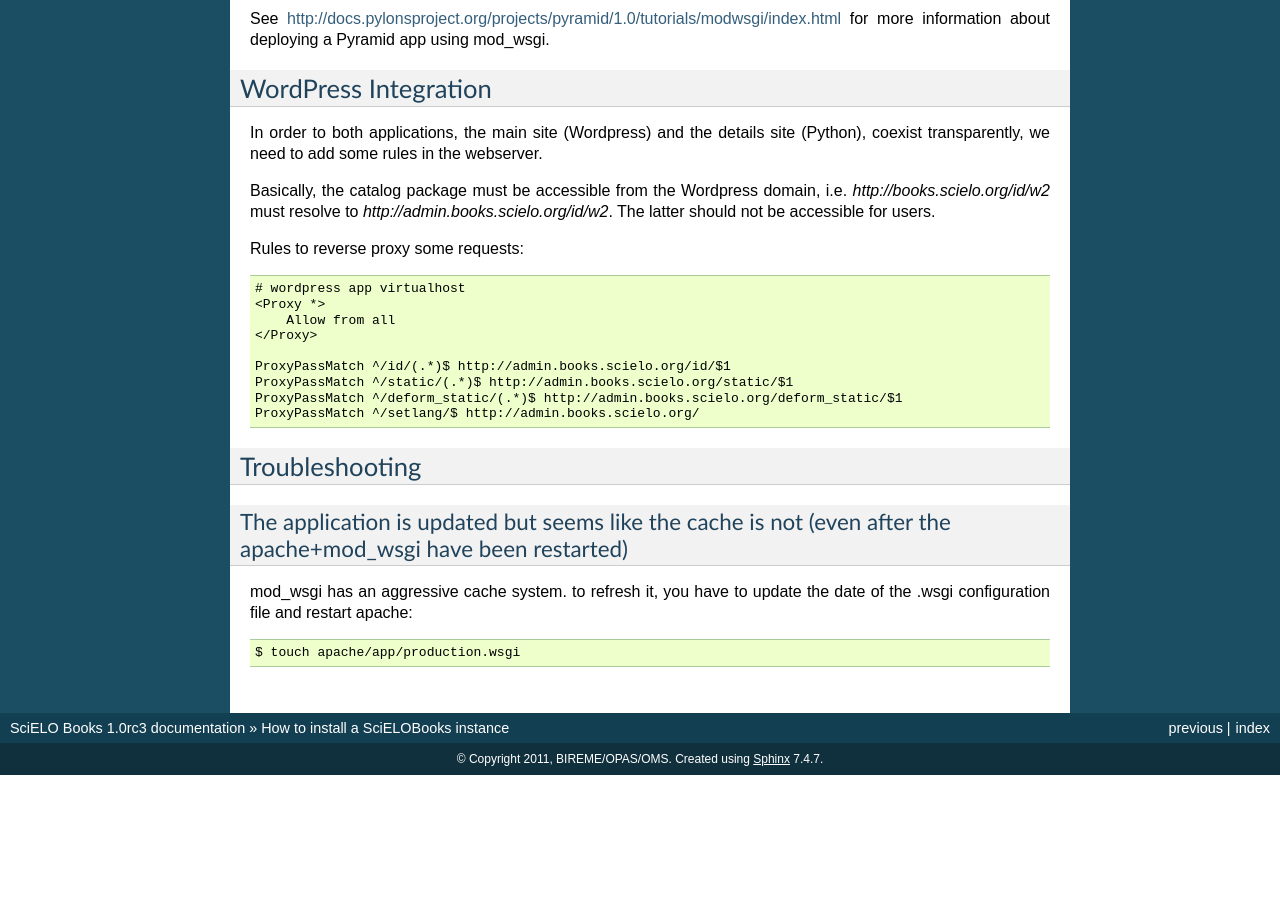
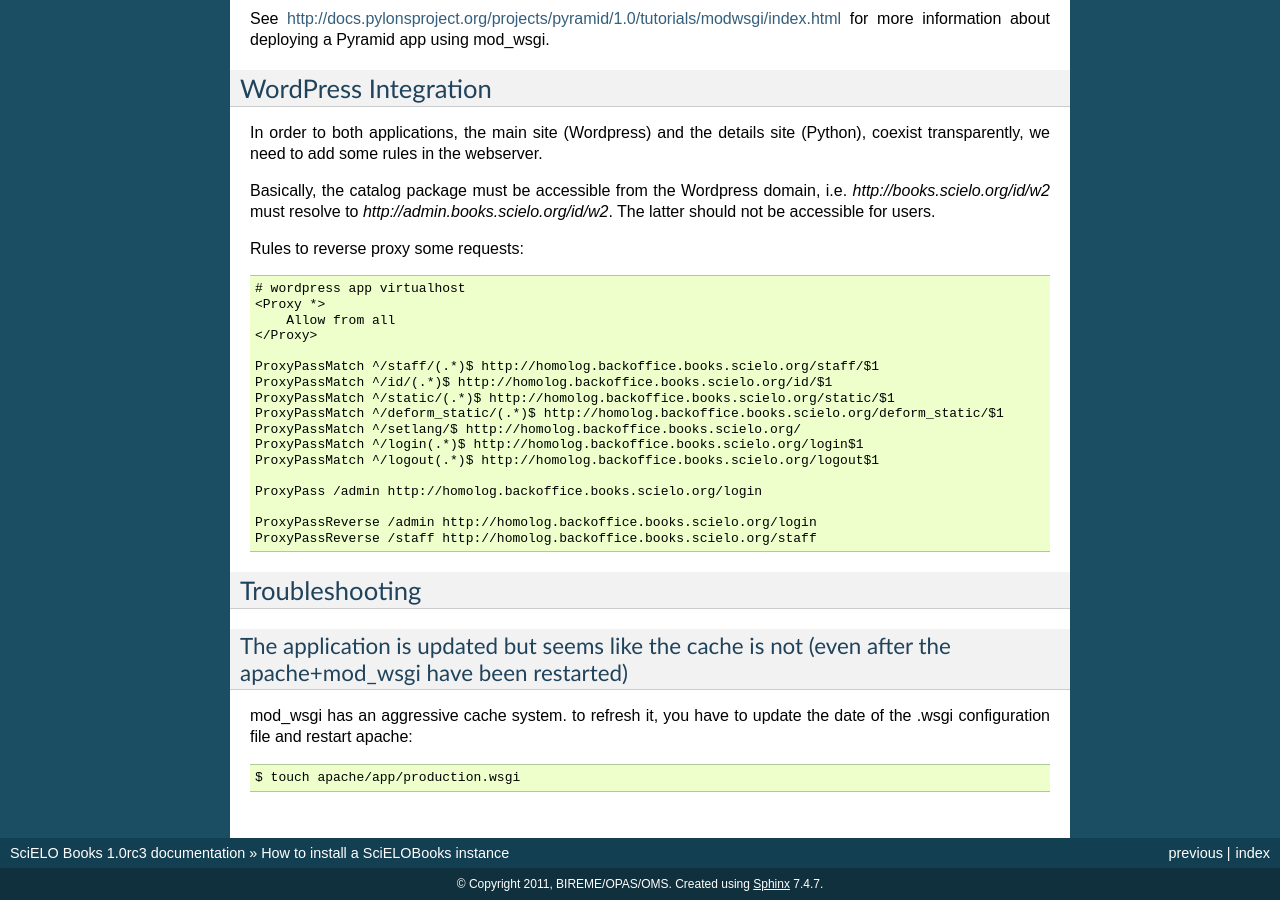
Before and after one commit to scieloorg/scielobooks, a Sphinx documentation site: the page built from docs/README.txt, in a window 1280 px wide and 900 px high, scrolled down 3393 px. Built offline with Sphinx 7.4.7, drawn with Linux system fonts in a browser that asks for light colours; before the commit the page ends 4168 px from its top, so only the background shows below that.

Commit message:
updating documentation

```diff
--- a/docs/README.txt
+++ b/docs/README.txt
@@ -204,10 +204,18 @@ Rules to reverse proxy some requests::
         Allow from all
     </Proxy>
 
-    ProxyPassMatch ^/id/(.*)$ http://admin.books.scielo.org/id/$1
-    ProxyPassMatch ^/static/(.*)$ http://admin.books.scielo.org/static/$1
-    ProxyPassMatch ^/deform_static/(.*)$ http://admin.books.scielo.org/deform_static/$1
-    ProxyPassMatch ^/setlang/$ http://admin.books.scielo.org/
+    ProxyPassMatch ^/staff/(.*)$ http://homolog.backoffice.books.scielo.org/staff/$1
+    ProxyPassMatch ^/id/(.*)$ http://homolog.backoffice.books.scielo.org/id/$1
+    ProxyPassMatch ^/static/(.*)$ http://homolog.backoffice.books.scielo.org/static/$1
+    ProxyPassMatch ^/deform_static/(.*)$ http://homolog.backoffice.books.scielo.org/deform_static/$1
+    ProxyPassMatch ^/setlang/$ http://homolog.backoffice.books.scielo.org/
+    ProxyPassMatch ^/login(.*)$ http://homolog.backoffice.books.scielo.org/login$1
+    ProxyPassMatch ^/logout(.*)$ http://homolog.backoffice.books.scielo.org/logout$1
+
+    ProxyPass /admin http://homolog.backoffice.books.scielo.org/login
+
+    ProxyPassReverse /admin http://homolog.backoffice.books.scielo.org/login
+    ProxyPassReverse /staff http://homolog.backoffice.books.scielo.org/staff
 
 
 Troubleshooting
```
Also changed, not shown: 5 other files.
